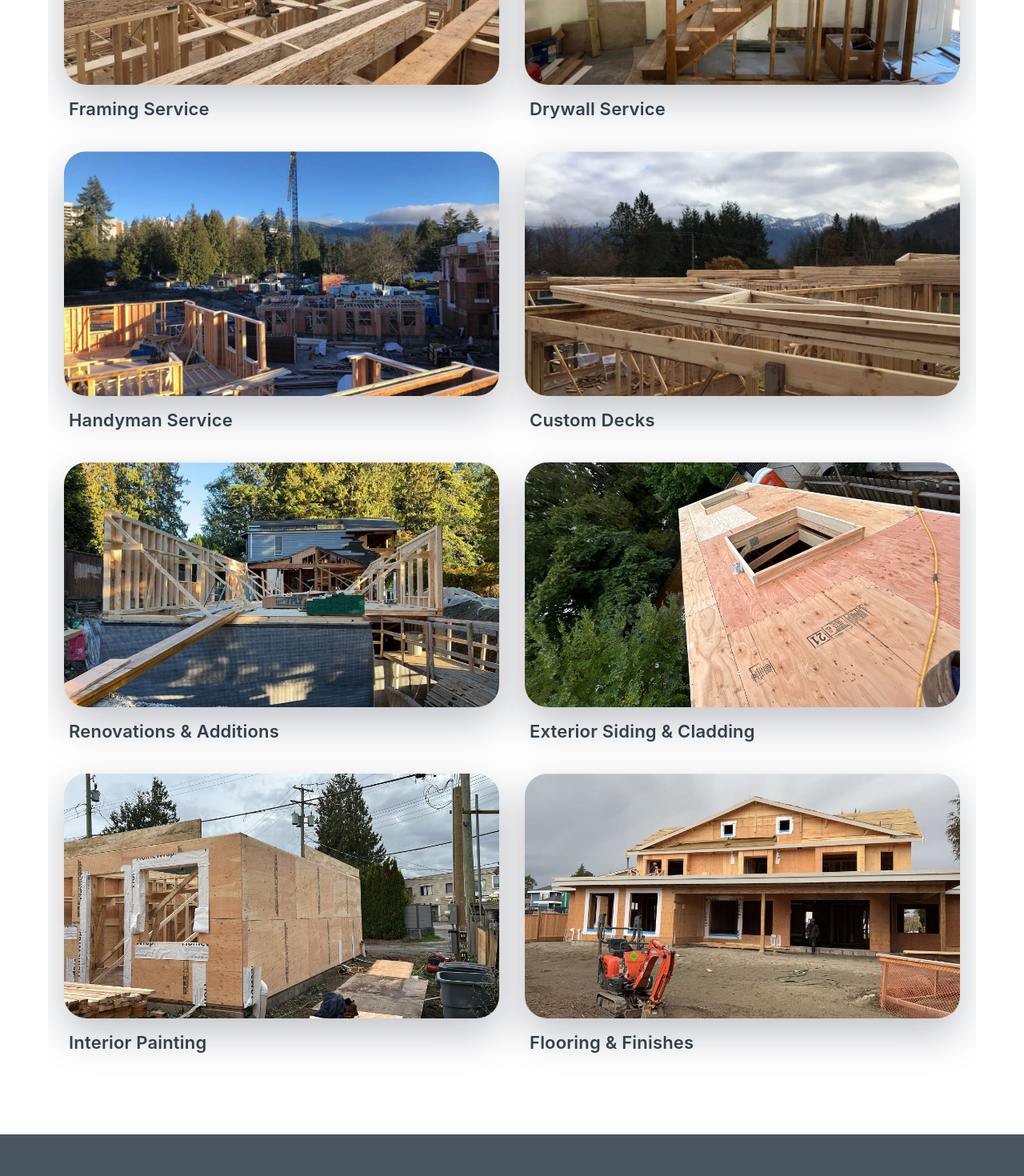
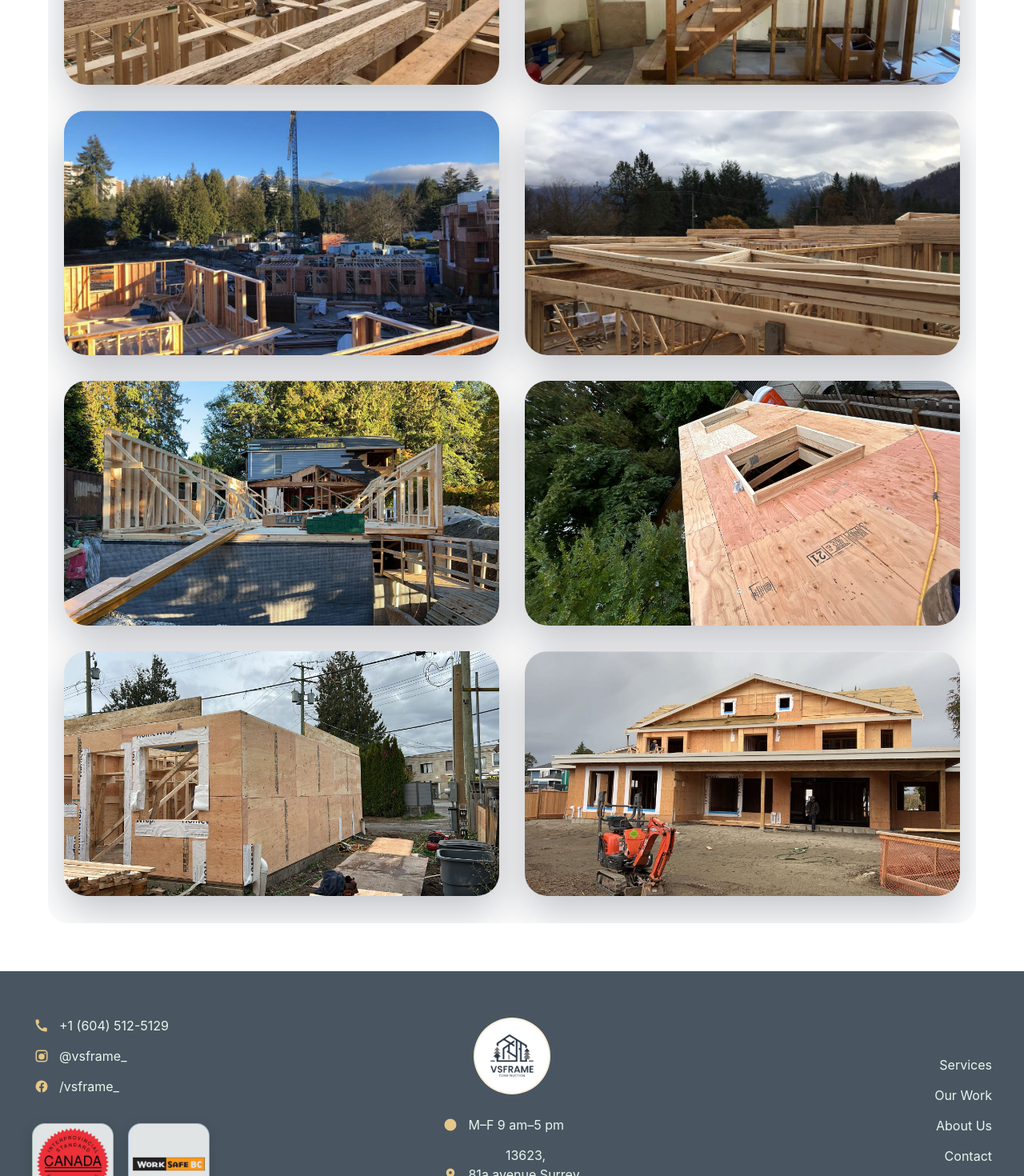
Before and after one commit to erramesh000/vsframe, a Next.js app: page /insight in a window 1280 px wide. Shown: the part 520-1990 px from the top of the page at 80% size. Built offline with nearby package versions, Linux system fonts and the light colour scheme.

Commit message:
Updated our work page

```diff
--- a/src/app/insight/index.css
+++ b/src/app/insight/index.css
@@ -496,3 +496,66 @@
         transition: none !important;
     }
 }
+
+/* Lightbox for image zoom */
+.ig-lightbox {
+    position: fixed;
+    inset: 0;
+    display: grid;
+    place-items: center;
+    background: rgba(6, 8, 10, 0.6);
+    z-index: 1200;
+    padding: 24px;
+}
+
+.ig-lightbox-inner {
+    position: relative;
+    max-width: 1200px;
+    width: 100%;
+    max-height: 90vh;
+    border-radius: 10px;
+    overflow: hidden;
+    display: flex;
+    align-items: center;
+    justify-content: center;
+    background: #0b0b0b;
+    padding: 12px;
+}
+
+.ig-lightbox-img {
+    max-width: 100%;
+    max-height: 86vh;
+    object-fit: contain;
+    display: block;
+    border-radius: 6px;
+}
+
+.ig-lightbox-close {
+    position: absolute;
+    right: 8px;
+    top: 8px;
+    background: rgba(255, 255, 255, 0.06);
+    color: #fff;
+    border: none;
+    width: 40px;
+    height: 40px;
+    border-radius: 8px;
+    font-size: 24px;
+    line-height: 1;
+    display: grid;
+    place-items: center;
+    cursor: pointer;
+}
+
+@media (max-width: 600px) {
+    .ig-lightbox-inner {
+        padding: 8px;
+    }
+
+    .ig-lightbox-close {
+        right: 6px;
+        top: 6px;
+        width: 36px;
+        height: 36px;
+    }
+}
--- a/src/app/insight/index.js
+++ b/src/app/insight/index.js
@@ -1,6 +1,6 @@
 "use client";
 
-import React from "react";
+import React, { useState, useEffect } from "react";
 import Image from "next/image";
 import "./index.css";
 
@@ -8,45 +8,47 @@ export default function Insight() {
     const items = [
         {
             src: "/images/vsframe-3.jpg",
-            alt: "Isometric mini-house concept with floating elements",
-            caption: "Framing Service",
+            alt: "VSFRAME ",
         },
         {
             src: "/images/vsframe-4.jpg",
-            alt: "Sleek phone screen mockup with soft gradients",
-            caption: "Drywall Service",
+            alt: "VSFRAME",
         },
         {
             src: "/images/vsframe-5.jpg",
-            alt: "Person in VR headset with particles and teal background",
-            caption: "Handyman Service",
+            alt: "VSFRAME",
         },
         {
             src: "/images/vsframe-1.jpg",
-            alt: "Abstract bubbles composition in soft blue and purple",
-            caption: "Custom Decks",
+            alt: "VSFRAME",
         },
         {
             src: "/images/vsframe-6.jpg",
-            alt: "Mobile UX mockup with charts and cards",
-            caption: "Renovations & Additions",
+            alt: "VSFRAME",
         },
         {
             src: "/images/vsframe-7.jpg",
-            alt: "Profile of woman with yellow sculptural paper",
-            caption: "Exterior Siding & Cladding",
+            alt: "VSFRAME",
         },
         {
             src: "/images/vsframe-2.jpg",
-            alt: "Portrait with sculptural white fabric against dark background",
-            caption: "Interior Painting",
+            alt: "VSFRAME",
         },
         {
             src: "/images/vsframe-8.jpg",
-            alt: "Abstract composition of circular forms and device edges",
-            caption: "Flooring & Finishes",
+            alt: "VSFRAME",
         },
     ];
+
+    const [zoom, setZoom] = useState(null);
+
+    useEffect(() => {
+        function onKey(e) {
+            if (e.key === "Escape") setZoom(null);
+        }
+        window.addEventListener("keydown", onKey);
+        return () => window.removeEventListener("keydown", onKey);
+    }, []);
 
     return (
         <section className="ig-page" aria-label="Featured case studies">
@@ -59,20 +61,37 @@ export default function Insight() {
                     {items.map((item, i) => (
                         <figure key={i} className="ig-card">
                             <div className="ig-media">
+                                <div
+                                    role="button"
+                                    tabIndex={0}
+                                    onClick={() => setZoom(item)}
+                                    onKeyDown={(e) => { if (e.key === 'Enter' || e.key === ' ') setZoom(item); }}
+                                    style={{ width: '100%', height: '100%', cursor: 'zoom-in' }}
+                                >
                                     <Image
                                         src={item.src}
-                                    alt="VSFRAME CANADA"
+                                        alt={item.alt || 'VSFrame image'}
                                         fill
                                         sizes="(max-width: 900px) 100vw, 50vw"
                                         className="ig-img"
                                         priority={i < 2}
                                     />
                                 </div>
-                            <figcaption className="ig-caption">{item.caption}</figcaption>
+                            </div>
+                            {/* captions removed per request */}
                         </figure>
                     ))}
                 </div>
             </div>
+
+            {zoom && (
+                <div className="ig-lightbox" role="dialog" aria-modal="true" onClick={() => setZoom(null)}>
+                    <div className="ig-lightbox-inner" onClick={(e) => e.stopPropagation()}>
+                        <button className="ig-lightbox-close" onClick={() => setZoom(null)} aria-label="Close image">×</button>
+                        <img src={zoom.src} alt={zoom.alt || 'VSFrame image'} className="ig-lightbox-img" />
+                    </div>
+                </div>
+            )}
         </section>
     );
 }
```
Lines whose indentation alone changed are shown as unchanged.
